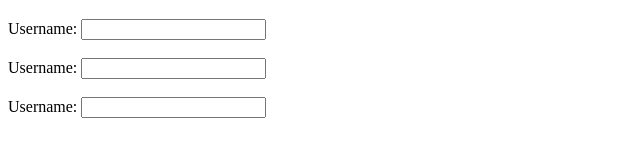
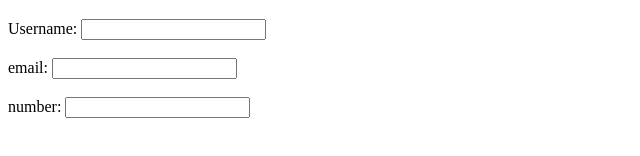
Before and after one commit to vAbdulellah/sust-Abdulellah, a plain HTML site: page index.html in a window 1280 px wide. Shown: the part 184-340 px from the top of the page, without its empty margins (0-640 px from the left). Drawn offline with Linux system fonts and the light colour scheme.

Commit message:
update names

```diff
--- a/index.html
+++ b/index.html
@@ -23,10 +23,10 @@
         <label for="username">Username:</label>
         <input type="text" id="username" name="username" required>
         <br><br>
-        <label for="email">Username:</label>
+        <label for="email">email:</label>
         <input type="text" id="email" name="email" required>
         <br><br>
-        <label for="number">Username:</label>
+        <label for="number">number:</label>
         <input type="text" id="number" name="number" required>
         <br><br>
     </form>
```
